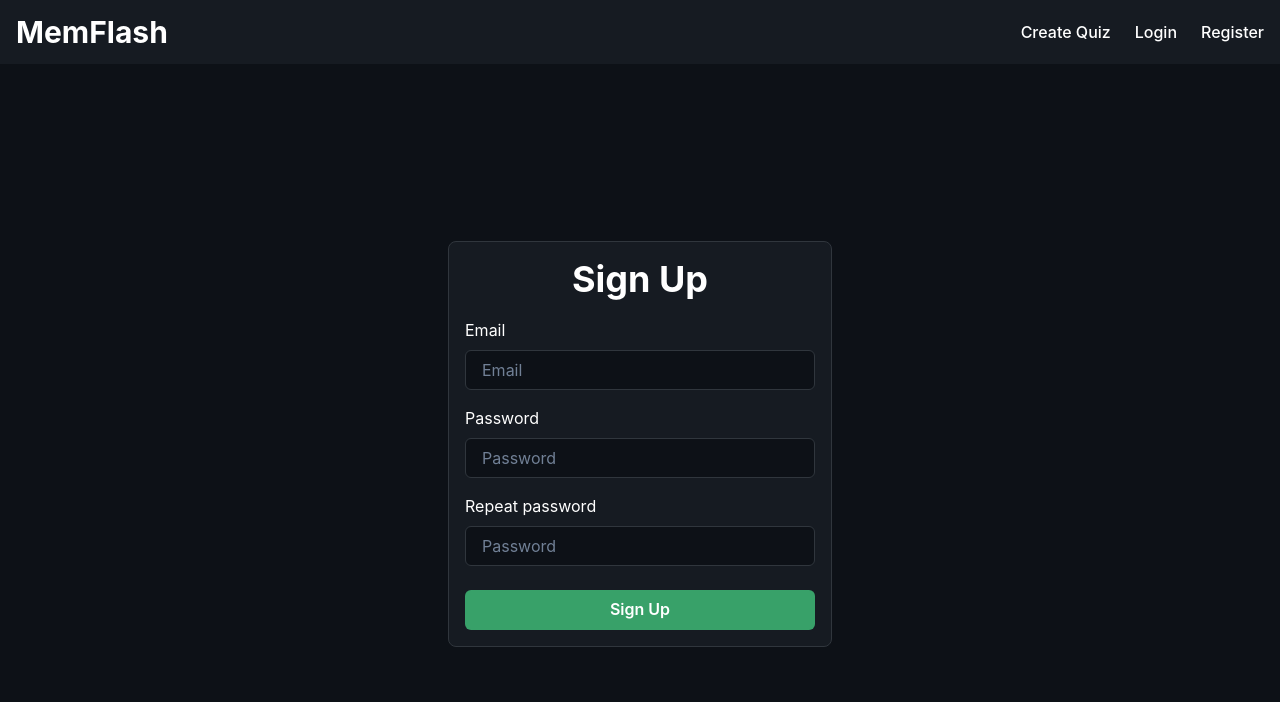
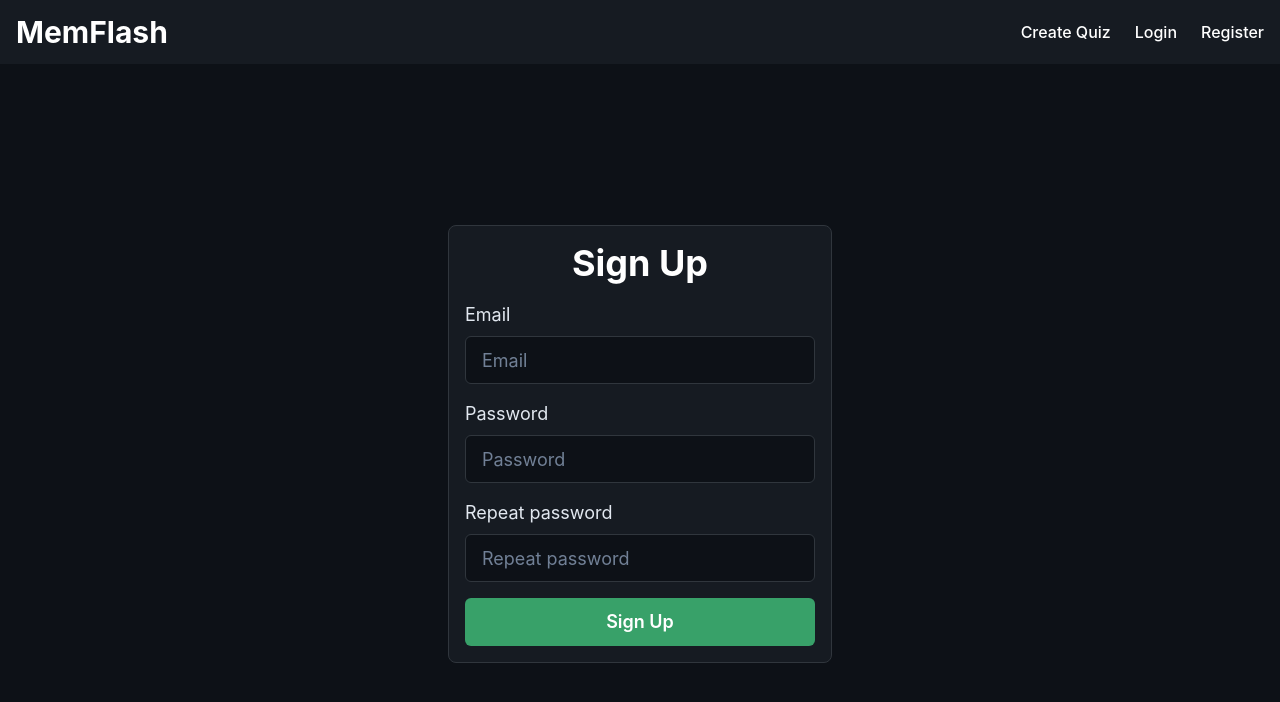
Before and after one commit to dalvelab/memflash, a React (Vite) app: page /auth/signup in a window 1280 px wide. Shown: the top 702 px of the page. Built offline with nearby package versions, Linux system fonts and the light colour scheme.

Commit message:
Add InputGroup and Toast to CreateQuiz

```diff
--- a/src/entities/quiz/api/api.ts
+++ b/src/entities/quiz/api/api.ts
@@ -13,3 +13,9 @@ export function fetchQuizzes(): Promise<APIResponse> {
 export function fetchQuiz(id?: string): Promise<Quiz> {
   return axios.get(`/quiz/${id}`).then((res) => res.data);
 }
+
+export function createQuiz(
+  quiz: Pick<Quiz, "title" | "description" | "questions">
+) {
+  return axios.post("/quiz/create", quiz);
+}
--- a/src/features/create-quiz-card.tsx
+++ b/src/features/create-quiz-card.tsx
@@ -1,7 +1,7 @@
-import { Box, chakra, Grid, Flex, Text, IconButton } from "@chakra-ui/react";
+import { Box, Grid, Flex, Text, IconButton } from "@chakra-ui/react";
 import { DeleteIcon } from "@chakra-ui/icons";
 
-import { Input } from "../shared/components";
+import { InputGroup } from "../shared/components";
 
 import { Question } from "../entities/quiz/model";
 
@@ -45,36 +45,24 @@ export const QuizCardCreate: React.FC<IQuizCardCreate> = ({
         />
       </Flex>
       <Grid mt={3} gridTemplateColumns="1fr 1fr" gap={5}>
-        <Box>
-          <chakra.label color="gray.200" htmlFor="description" fontSize="lg">
-            Question
-          </chakra.label>
-          <Input
+        <InputGroup
+          label="Question"
+          name="question"
           size="lg"
-            mt={2}
           placeholder="Question"
-            color="white"
-            name="question"
           autoComplete="off"
           value={question.question}
           onChange={(e) => onInputChange("question", e.target.value, index)}
         />
-        </Box>
-        <Box>
-          <chakra.label color="white" htmlFor="answer" fontSize="lg">
-            Answer
-          </chakra.label>
-          <Input
+        <InputGroup
+          label="Answer"
+          name="answer"
           size="lg"
-            mt={2}
           placeholder="Answer"
-            color="white"
-            name="answer"
           autoComplete="off"
           value={question.answer}
           onChange={(e) => onInputChange("answer", e.target.value, index)}
         />
-        </Box>
       </Grid>
     </Box>
   );
--- a/src/mocks/handlers.ts
+++ b/src/mocks/handlers.ts
@@ -125,5 +125,6 @@ export const handlers = [
     };
 
     return res(ctx.json(response));
+    // return res(ctx.status(403));
   }),
 ];
--- a/src/pages/CreateQuiz.tsx
+++ b/src/pages/CreateQuiz.tsx
@@ -1,20 +1,21 @@
-import { useCallback, useState } from "react";
+import { useState } from "react";
 import { useNavigate } from "react-router-dom";
 import {
   chakra,
+  Grid,
+  Box,
   Flex,
   Heading,
-  Box,
-  Grid,
   Text,
   Button,
-  IconButton,
+  useToast,
 } from "@chakra-ui/react";
-import { DeleteIcon } from "@chakra-ui/icons";
+import { useMutation } from "react-query";
 
 import { Question } from "../entities/quiz/model/models";
-import { Input } from "../shared/components";
-import { QuizCardCreate } from "../features/create-quiz-card";
+import { createQuiz } from "../entities/quiz/api/api";
+import { QuizCardCreate } from "../features";
+import { InputGroup } from "../shared/components";
 
 export const CreateQuiz = () => {
   const [title, setTitle] = useState("");
@@ -22,6 +23,39 @@ export const CreateQuiz = () => {
   const [questions, setQuestions] = useState<Question[]>([]);
 
   const navigate = useNavigate();
+  const toast = useToast();
+
+  const createQuizMutation = useMutation(
+    () =>
+      createQuiz({
+        title,
+        description,
+        questions,
+      }),
+    {
+      onSuccess: () => {
+        navigate("/");
+        toast({
+          title: "Quiz created successfully",
+          description: "You can now challenge it!",
+          status: "success",
+          duration: 2000,
+          isClosable: true,
+          position: "top",
+        });
+      },
+      onError: (error: Error) => {
+        toast({
+          title: "Something went wrong",
+          description: error.message,
+          status: "error",
+          duration: 3000,
+          isClosable: true,
+          position: "top",
+        });
+      },
+    }
+  );
 
   const addCard = () => {
     setQuestions([
@@ -53,18 +87,6 @@ export const CreateQuiz = () => {
     setQuestions(questionsCopy);
   };
 
-  const createQuiz = useCallback(() => {
-    fetch("/quiz/create", {
-      method: "POST",
-      body: JSON.stringify({
-        title,
-        description,
-        questions,
-      }),
-    });
-    return navigate("/");
-  }, [title, description, questions]);
-
   return (
     <chakra.section w="full" display="flex" flexDir="column">
       <Flex mt={6} justifyContent="space-between">
@@ -72,10 +94,11 @@ export const CreateQuiz = () => {
           Create new quiz
         </Heading>
         <Flex gap={3}>
-          <Button colorScheme="gray" onClick={createQuiz}>
-            Import
-          </Button>
-          <Button colorScheme="green" onClick={createQuiz}>
+          <Button colorScheme="gray">Import</Button>
+          <Button
+            colorScheme="green"
+            onClick={() => createQuizMutation.mutate()}
+          >
             Create Quiz
           </Button>
         </Flex>
@@ -87,49 +110,34 @@ export const CreateQuiz = () => {
         borderRadius="md"
       >
         <Grid p={4} gridTemplateColumns="1fr 1fr" bg="black.header" gap={5}>
-          <Box>
-            <chakra.label color="white" htmlFor="title" fontSize="lg">
-              Title
-            </chakra.label>
-            <Input
+          <InputGroup
+            label="Title"
+            name="title"
             size="lg"
             mt={3}
             placeholder="Enter a title for your quiz"
-              color="white"
-              name="title"
             autoComplete="off"
             value={title}
             onChange={(e) => setTitle(e.target.value)}
           />
-          </Box>
-          <Box>
-            <chakra.label color="white" htmlFor="description" fontSize="lg">
-              Description
-            </chakra.label>
-            <Input
+          <InputGroup
+            label="Description"
+            name="description"
             size="lg"
             mt={3}
             placeholder="Enter a description for your quiz"
-              color="white"
-              name="description"
             autoComplete="off"
             value={description}
             onChange={(e) => setDescription(e.target.value)}
           />
-          </Box>
-          <Box>
-            <chakra.label color="white" htmlFor="subject" fontSize="lg">
-              Subject (optional)
-            </chakra.label>
-            <Input
+          <InputGroup
+            label="Subject (optional)"
+            name="subject"
             size="lg"
             mt={3}
             placeholder="Select a subject from dropdown"
-              color="white"
             autoComplete="off"
-              name="subject"
           />
-          </Box>
         </Grid>
       </Box>
       {questions.map((question, index) => (
--- a/src/pages/Login.tsx
+++ b/src/pages/Login.tsx
@@ -1,6 +1,6 @@
 import { chakra, Box, Flex, Heading, Button } from "@chakra-ui/react";
 
-import { Input } from "../shared/components";
+import { InputGroup } from "../shared/components";
 
 export const Login = () => {
   return (
@@ -22,19 +22,23 @@ export const Login = () => {
         <Heading alignSelf="center" color="white">
           Sign In
         </Heading>
-        <Box mt={4} w="full">
-          <chakra.label color="white" htmlFor="email">
-            Email
-          </chakra.label>
-          <Input mt={2} placeholder="Email" color="white" name="email" />
+        <Box mt={4}>
+          <InputGroup
+            label="Email"
+            name="email"
+            size="lg"
+            placeholder="Email"
+          />
         </Box>
-        <Box mt={4} w="full">
-          <chakra.label color="white" htmlFor="password">
-            Password
-          </chakra.label>
-          <Input mt={2} placeholder="Password" color="white" name="password" />
+        <Box mt={4}>
+          <InputGroup
+            label="Password"
+            name="password"
+            size="lg"
+            placeholder="Password"
+          />
         </Box>
-        <Button colorScheme="green" mt={6}>
+        <Button size="lg" colorScheme="green" mt={4}>
           Sign In
         </Button>
       </Flex>
--- a/src/pages/Register.tsx
+++ b/src/pages/Register.tsx
@@ -1,6 +1,6 @@
 import { chakra, Box, Flex, Heading, Button } from "@chakra-ui/react";
 
-import { Input } from "../shared/components";
+import { InputGroup } from "../shared/components";
 
 export const Register = () => {
   return (
@@ -23,25 +23,31 @@ export const Register = () => {
         <Heading alignSelf="center" color="white">
           Sign Up
         </Heading>
-        <Box mt={4} w="full">
-          <chakra.label color="white" htmlFor="email">
-            Email
-          </chakra.label>
-          <Input mt={2} placeholder="Email" color="white" name="email" />
+        <Box mt={4}>
+          <InputGroup
+            label="Email"
+            name="email"
+            size="lg"
+            placeholder="Email"
+          />
         </Box>
-        <Box mt={4} w="full">
-          <chakra.label color="white" htmlFor="password">
-            Password
-          </chakra.label>
-          <Input mt={2} placeholder="Password" color="white" name="password" />
+        <Box mt={4}>
+          <InputGroup
+            label="Password"
+            name="password"
+            size="lg"
+            placeholder="Password"
+          />
         </Box>
-        <Box mt={4} w="full">
-          <chakra.label color="white" htmlFor="password">
-            Repeat password
-          </chakra.label>
-          <Input mt={2} placeholder="Password" color="white" name="password" />
+        <Box mt={4}>
+          <InputGroup
+            label="Repeat password"
+            name="password_repeat"
+            size="lg"
+            placeholder="Repeat password"
+          />
         </Box>
-        <Button colorScheme="green" mt={6}>
+        <Button size="lg" colorScheme="green" mt={4}>
           Sign Up
         </Button>
       </Flex>
--- a/src/shared/components/InputGroup.tsx
+++ b/src/shared/components/InputGroup.tsx
@@ -1,17 +1,22 @@
-import { Box, chakra } from "@chakra-ui/react";
+import { Box, chakra, InputProps } from "@chakra-ui/react";
 import { Input } from "./Input";
 
-interface InputGroupProps {
+interface InputGroupProps extends Omit<InputProps, "name"> {
   label: string;
+  name: string;
 }
 
-export const InputGroup: React.FC<InputGroupProps> = ({ label, ...props }) => {
+export const InputGroup: React.FC<InputGroupProps> = ({
+  label,
+  name,
+  ...props
+}) => {
   return (
     <Box>
-      <chakra.label color="gray.200" htmlFor="description" fontSize="lg">
+      <chakra.label color="gray.200" htmlFor={name} fontSize="lg">
         {label}
       </chakra.label>
-      <Input mt={2} color="white" {...props} />
+      <Input mt={2} color="white" name={name} {...props} />
     </Box>
   );
 };
--- a/src/shared/components/index.ts
+++ b/src/shared/components/index.ts
@@ -1,2 +1,3 @@
 export * from "./Navbar";
 export * from "./Input";
+export * from "./InputGroup";
```
Lines whose indentation alone changed are shown as unchanged.
